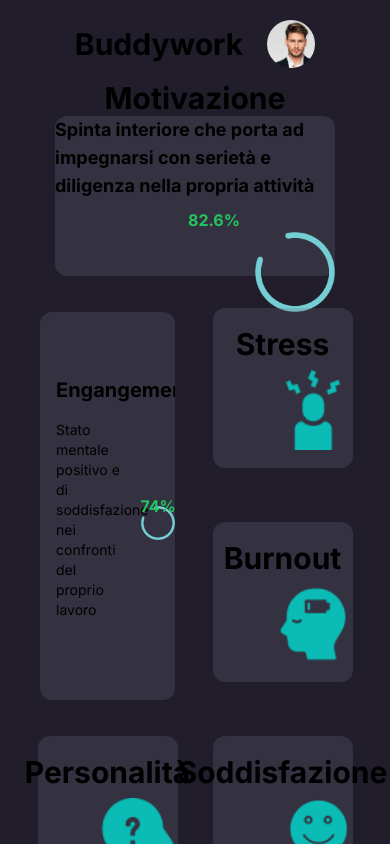
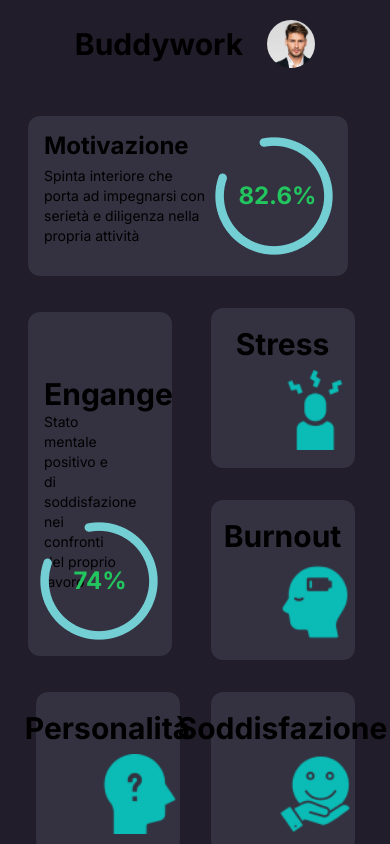
Before and after one commit to lucaspe10/buddywork, a Next.js app: page / in a window 390 px wide. Shown: the top 844 px of the page. Built offline with nearby package versions, Linux system fonts and the light colour scheme.

Commit message:
changed rectangle style

```diff
--- a/app/page.tsx
+++ b/app/page.tsx
@@ -1,6 +1,7 @@
 import React from "react";
 import Rectangle from "../components/rectangle";
 import RectangleHigh from "../components/rectanglehigh";
+import RectangleBig from "@/components/rectanglebig";
 import UserImage from "../components/user_image";
 import NavBar from "../components/navbar";
 
@@ -13,8 +14,8 @@
           <UserImage />
         </div>
         <div className="grid grid-cols-2 md:grid-cols-2 lg:grid-cols-3 gap-x-10.5 ">
-          <div className="col-span-2 w-4/4">
-            <Rectangle
+          <div className="col-span-2 w-80 ">
+            <RectangleBig
               image="/Ellipse 9.png"
               title="Motivazione"
               testo1="Spinta interiore che porta ad impegnarsi con serietà e diligenza nella propria attività"
@@ -32,13 +33,29 @@
 
             />
           </div>
+          <Rectangle
+              image="/stress.png"
+              title="Stress"
+              path="stress" />
+          <Rectangle
+              image="/burnout.png"
+              title="Burnout"
+              path="burnout" />
+          <Rectangle
+              image="/personalità.png"
+              title="Personalità"
+              path="personalità" />
+          <Rectangle
+              image="/soddisfazione.png"
+              title="Soddisfazione"
+              path="soddisfazione" />
 
-          <Rectangle image="/stress.png" title="Stress" path="stress" />
-          <Rectangle image="/burnout.png" title="Burnout" path="burnout" />
-          <Rectangle image="/personalità.png" title="Personalità" path="personalità" />
-          <Rectangle image="/soddisfazione.png" title="Soddisfazione" path="soddisfazione" />
           <div className="col-span-2 w-4/4 h-6">
-          <NavBar image="/home.png" image2="/chatbot.png" image3="/profilo.png" image4="/impostazioni.png"/>
+          <NavBar
+              image="/home.png"
+              image2="/chatbot.png"
+              image3="/profilo.png"
+              image4="/impostazioni.png"/>
           </div>
         </div>
       </div>
--- a/components/rectangle.tsx
+++ b/components/rectangle.tsx
@@ -13,7 +13,7 @@
   return (
     <Link
       href={path ?? "/"}
-      className="bg-gray-500 bg-opacity-25 w-4/5 h-40 mx-auto m-4 rounded-xl flex items-center justify-center flex-col lg:w-2/5 md:w-2/5"
+      className="bg-gray-500 bg-opacity-25 w-36  h-40 mx-auto m-4 rounded-xl flex items-center justify-center flex-col lg:w-2/5 md:w-2/5 "
     >
       <h3 className="text-3xl font-bold">{title}</h3>
       <h2 className="text-lg sm: text-left  font-bold mb-2">{testo1}</h2>
--- a/components/rectanglebig.tsx
+++ b/components/rectanglebig.tsx
@@ -16,20 +16,19 @@
   return (
     <Link
     href={path ?? "/"}
-    className="relative bg-gray-500 bg-opacity-25  w-6/6 mx-1 m-4 rounded-xl lg:w-2/5 md:w-2/5 overflow-hidden flex items-center h-36"
+    className="relative bg-gray-500 bg-opacity-25 left-1 w-80 h-40 mx-1 m-4 rounded-xl lg:w-2/5 md:w-2/5 overflow-hidden flex items-center "
   >
     <div className="w-3/4 p-4">
-      <h3 className="text-xl font-bold mb-1">{title}</h3>
+      <h3 className="text-2xl font-bold mb-1">{title}</h3>
       <h2 className="text-sm  mb-4">{testo1}</h2>
     </div>
-    <div className="w-1/4 relative">
+    <div className="w-2/4 relative right-2">
       <img
         src={image ?? "/Ellipse o.jpg"}
         alt="Picture of the author"
-        className="absolute inset-0 w-30 h-50 object-cover"
       />
       <div className="absolute inset-0 flex items-center justify-center text-white">
-        <h1 className="text-center font-bold text-green-500">{testo2}</h1>
+        <h1 className="text-center font-bold  text-2xl text-green-500">{testo2}</h1>
       </div>
     </div>
   </Link>
--- a/components/rectanglehigh.tsx
+++ b/components/rectanglehigh.tsx
@@ -16,20 +16,20 @@
   return (
     <Link
     href={path ?? "/"}
-    className="relative bg-gray-500 bg-opacity-25  mx-1 m-1  rounded-xl lg:w-2/5 md:w-2/5 overflow-hidden flex items-center  "
+    className="relative right-3 w-36 bg-gray-500 bg-opacity-25  mx-1 m-1  rounded-xl lg:w-2/5 md:w-2/5 overflow-hidden flex items-center  "
   >
     <div className="w-3/4 p-4 my-12">
-      <h3 className="text-xl font-bold mb-4">{title}</h3>
-      <h2 className="text-sm  mb-4">{testo1}</h2>
+    <h1 className="text-3xl font-bold ">{title}</h1>
+      <h2 className="text-sm ">{testo1}</h2>
     </div>
-    <div className="w-1/4 relative">
+    <div className="absolute bottom-0 left-1/2 transform w-5/6 -translate-x-1/2 mb-4"
+>
       <img
         src={image ?? "/Ellipse o.jpg"}
         alt="Picture of the author"
-        className="absolute inset-0 w-30 h-50 object-cover"
-      />
+        />
       <div className="absolute inset-0 flex items-center justify-center text-white">
-        <h1 className="text-center font-bold text-green-500">{testo2}</h1>
+      <h3 className="text-center font-bold text-2xl text-green-500 mt ">{testo2}</h3>
       </div>
     </div>
   </Link>
```
